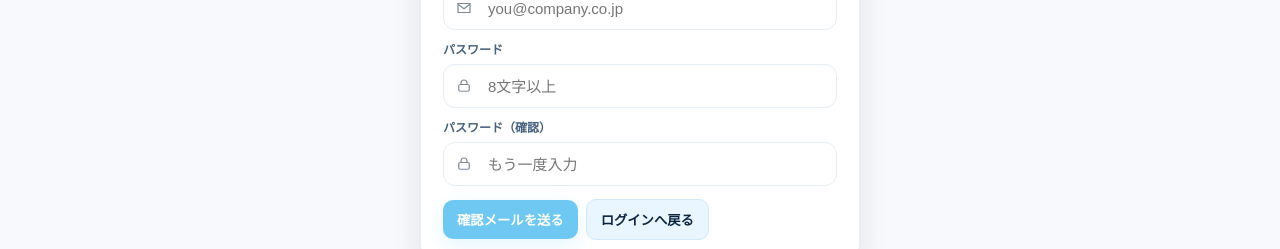
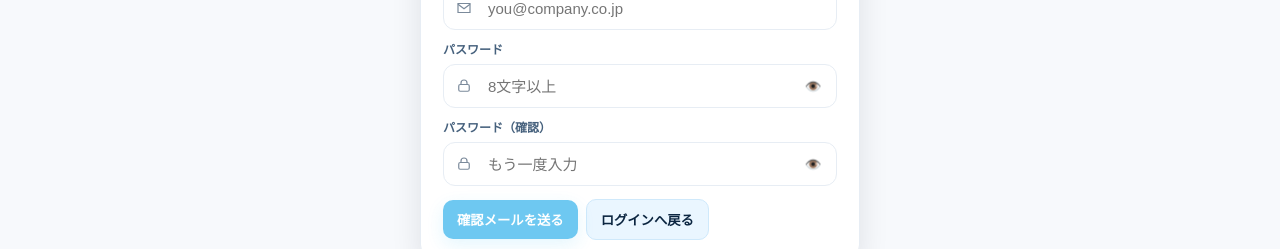
Before and after one commit to m-ota618/shachoai, a React (Vite) app: page /signup in a window 1280 px wide. Shown: the part 374-623 px from the top of the page. Built offline with nearby package versions, Linux system fonts and the light colour scheme; no server answers.

Commit message:
feat: 新規登録

```diff
--- a/src/pages/Signup.tsx
+++ b/src/pages/Signup.tsx
@@ -1,32 +1,61 @@
 // src/pages/Signup.tsx
-import { useEffect, useState } from "react";
+import { useEffect, useMemo, useState } from "react";
 import { useNavigate } from "react-router-dom";
 import { supabase } from "../lib/supabase";
+
+// 環境変数から許可ドメイン一覧を取得（空ならフロント側チェックは無効）
+function getAllowedDomains(): string[] {
+  return String(import.meta.env.VITE_ALLOWED_EMAIL_DOMAINS || "")
+    .split(",")
+    .map((s) => s.trim().toLowerCase())
+    .filter(Boolean);
+}
+function isAllowedEmail(email: string, allowed: string[]): boolean {
+  if (!allowed.length) return true;
+  const d = (email.toLowerCase().split("@")[1] || "").trim();
+  return !!d && allowed.some((dom) => d === dom || d.endsWith("." + dom));
+}
 
 export default function Signup() {
   const nav = useNavigate();
   const [email, setEmail] = useState("");
   const [pw, setPw] = useState("");
   const [pw2, setPw2] = useState("");
+  const [showPw, setShowPw] = useState(false);
+  const [showPw2, setShowPw2] = useState(false);
   const [msg, setMsg] = useState<string | null>(null);
   const [okMsg, setOkMsg] = useState<string | null>(null);
   const [busy, setBusy] = useState(false);
 
-  // 既ログインでも /signup から自動遷移しない（オンボーディングのため）
+  const allowedDomains = useMemo(() => getAllowedDomains(), []);
+
   useEffect(() => {
-    // 何もしない
+    // 既ログインでも /signup から自動遷移しない（オンボーディングのため）
   }, []);
 
-  const canSubmit = !!email && !!pw && !!pw2 && !busy;
+  const mail = email.trim().toLowerCase();
+  const domainOk = !email || isAllowedEmail(mail, allowedDomains);
+
+  const canSubmit =
+    !!email &&
+    !!pw &&
+    !!pw2 &&
+    pw.length >= 8 &&
+    pw === pw2 &&
+    domainOk &&
+    !busy;
 
   const onSubmit = async (e: React.FormEvent) => {
     e.preventDefault();
     setMsg(null);
     setOkMsg(null);
 
-    const mail = email.trim().toLowerCase();
     if (!mail.includes("@")) {
       setMsg("メールアドレスの形式が正しくありません。");
+      return;
+    }
+    if (!isAllowedEmail(mail, allowedDomains)) {
+      setMsg("このメールドメインでは新規登録できません。会社のメールアドレスをご利用ください。");
       return;
     }
     if (pw.length < 8) {
@@ -40,13 +69,10 @@ export default function Signup() {
 
     setBusy(true);
     try {
-      // ★ Supabase JS v2: signUp は引数1つ（options 内に emailRedirectTo）
       const { error } = await supabase.auth.signUp({
         email: mail,
         password: pw,
-        options: {
-          emailRedirectTo: `${window.location.origin}/auth?flow=signup`,
-        },
+        options: { emailRedirectTo: `${window.location.origin}/auth?flow=signup` },
       });
 
       if (error) {
@@ -61,8 +87,7 @@ export default function Signup() {
         return;
       }
 
-      // 新規作成 or 未確認ユーザーへの再送のどちらでもこの文言でOK
-      setOkMsg("確認メールを送信しました。メール内のリンクから登録を完了してください。");
+      setOkMsg("確認メールを送信しました。メールのリンクから登録を完了してください。");
     } catch (e: any) {
       setMsg(`通信エラーが発生しました：${e?.message ?? "不明なエラー"}`);
     } finally {
@@ -103,6 +128,13 @@ export default function Signup() {
             />
           </div>
 
+          {!!email && !domainOk && (
+            <div className="auth-alert err" role="alert" style={{ marginTop: 8 }}>
+              入力されたドメインのメールでは登録できません。<br />
+              会社のメールアドレスをご利用いただくか、管理者にご相談ください。
+            </div>
+          )}
+
           <label className="label" htmlFor="pw" style={{ marginTop: 10 }}>パスワード</label>
           <div className="input-group">
             <span className="input-icon" aria-hidden>
@@ -113,7 +145,7 @@ export default function Signup() {
             </span>
             <input
               id="pw"
-              type="password"
+              type={showPw ? "text" : "password"}
               placeholder="8文字以上"
               value={pw}
               onChange={(e) => setPw(e.target.value)}
@@ -124,6 +156,16 @@ export default function Signup() {
               autoComplete="new-password"
               inputMode="text"
             />
+            <button
+              type="button"
+              className="input-affix-btn"
+              aria-label={showPw ? "パスワードを隠す" : "パスワードを表示"}
+              onClick={() => setShowPw((v) => !v)}
+              disabled={busy}
+              title={showPw ? "パスワードを隠す" : "パスワードを表示"}
+            >
+              {showPw ? "🙈" : "👁️"}
+            </button>
           </div>
 
           <label className="label" htmlFor="pw2" style={{ marginTop: 10 }}>パスワード（確認）</label>
@@ -136,7 +178,7 @@ export default function Signup() {
             </span>
             <input
               id="pw2"
-              type="password"
+              type={showPw2 ? "text" : "password"}
               placeholder="もう一度入力"
               value={pw2}
               onChange={(e) => setPw2(e.target.value)}
@@ -147,6 +189,16 @@ export default function Signup() {
               autoComplete="new-password"
               inputMode="text"
             />
+            <button
+              type="button"
+              className="input-affix-btn"
+              aria-label={showPw2 ? "パスワードを隠す" : "パスワードを表示"}
+              onClick={() => setShowPw2((v) => !v)}
+              disabled={busy}
+              title={showPw2 ? "パスワードを隠す" : "パスワードを表示"}
+            >
+              {showPw2 ? "🙈" : "👁️"}
+            </button>
           </div>
 
           {okMsg && <div className="auth-alert ok" role="status">{okMsg}</div>}
```
